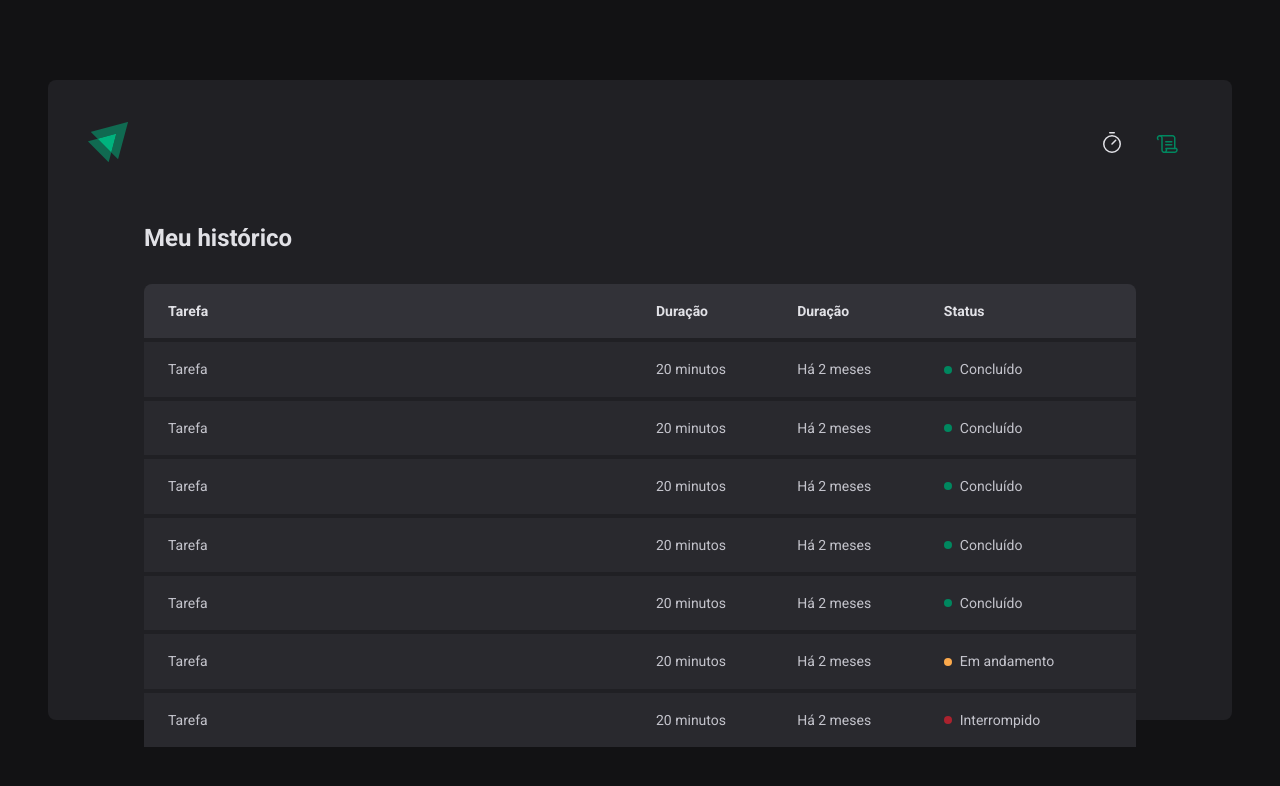
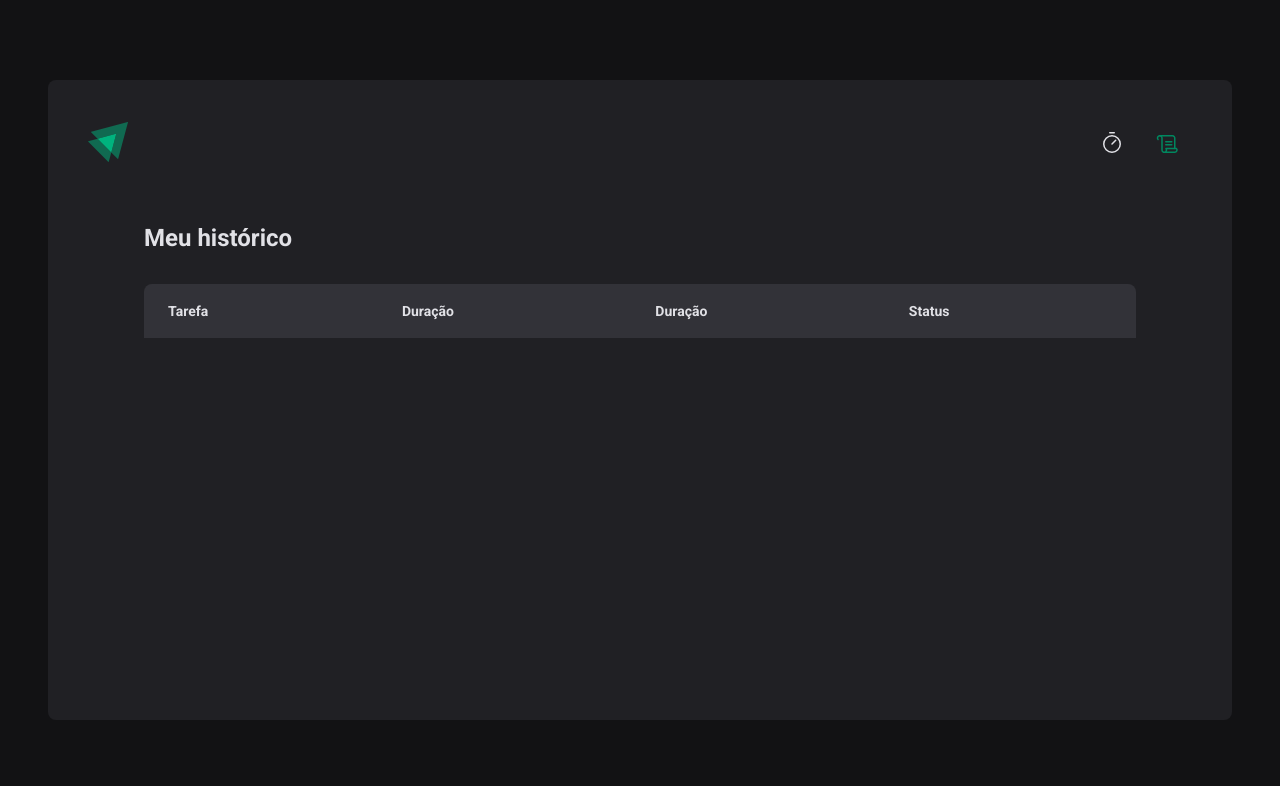
Before and after one commit to JoaoVitorPaludo/timer-phomodoro-react, a React (Vite) app: page /history in a window 1280 px wide. Shown: the top 786 px of the page. Built offline with nearby package versions, Linux system fonts and the light colour scheme.

Commit message:
feat: criação do reducer

```diff
--- a/src/App.tsx
+++ b/src/App.tsx
@@ -4,12 +4,15 @@ import { Router } from "./Router";
 
 import { GlobalStyle } from "./styles/global";
 import { defaultTheme } from "./styles/themes/default";
+import { CyclesContextProvider } from "./contexts/CyclesContext";
 
 export function App() {
   return (
     <ThemeProvider theme={defaultTheme}>
       <BrowserRouter>
-        <Router />
+        <CyclesContextProvider>
+          <Router />
+        </CyclesContextProvider>
       </BrowserRouter>
       <GlobalStyle />
     </ThemeProvider>
--- /dev/null
+++ b/src/contexts/CyclesContext.tsx
@@ -0,0 +1,132 @@
+import { ReactNode, createContext, useReducer, useState } from "react";
+
+interface CreateCycleData {
+  task: string;
+  minutesAmount: number;
+}
+
+interface Cycle {
+  id: string;
+  task: string;
+  minutesAmount: number;
+  startDate: Date;
+  interruptedDate?: Date;
+  finishedDate?: Date;
+}
+
+interface CyclesContextType {
+  cycles: Cycle[];
+  activeCycle: Cycle | undefined;
+  activeCycleId: string | null;
+  amountSecondsPassed: number;
+  markCurrentCycleAsFinished: () => void;
+  setSecondsPassed: (seconds: number) => void;
+  createNewCycle: (data: CreateCycleData) => void;
+  InterruptCurrentCycle: () => void;
+}
+export const CyclesContext = createContext({} as CyclesContextType);
+
+interface CyclesContextProviderProps {
+  children: ReactNode;
+}
+
+export function CyclesContextProvider({
+  children,
+}: CyclesContextProviderProps) {
+  const [cycles, dispatch] = useReducer((state: Cycle[], action: any) => {
+    if (action.type === "ADD_NEW_CYCLE") {
+      return [...state, action.payload.newCycle];
+    }
+    return state;
+  }, []);
+
+  const [activeCycleId, setActiveCycleId] = useState<string | null>(null);
+  const [amountSecondsPassed, setAmountSecondsPassed] = useState(0);
+
+  const activeCycle = cycles.find((cycle) => cycle.id === activeCycleId);
+
+  function setSecondsPassed(seconds: number) {
+    setAmountSecondsPassed(seconds);
+  }
+
+  function markCurrentCycleAsFinished() {
+    dispatch({
+      type: "MARK_CURRENT_CYCLE_AS_FINISHED",
+      payload: {
+        activeCycleId,
+      },
+    });
+
+    // setCycles((state) =>
+    //   state.map((cycle) => {
+    //     if (cycle.id === activeCycleId) {
+    //       return {
+    //         ...cycle,
+    //         finishedDate: new Date(),
+    //       };
+    //     } else {
+    //       return cycle;
+    //     }
+    //   })
+    // );
+  }
+
+  function createNewCycle(data: CreateCycleData) {
+    const id = String(new Date().getTime());
+
+    const newCycle: Cycle = {
+      id,
+      task: data.task,
+      minutesAmount: data.minutesAmount,
+      startDate: new Date(),
+    };
+
+    dispatch({
+      type: "ADD_NEW_CYCLE",
+      payload: {
+        newCycle,
+      },
+    });
+    //setCycles((state) => [...state, newCycle]);
+    setActiveCycleId(id);
+    setAmountSecondsPassed(0);
+  }
+
+  function InterruptCurrentCycle() {
+    dispatch({
+      type: "INTERRUPT_CURRENT_CYCLE",
+      payload: {
+        activeCycleId,
+      },
+    });
+    // setCycles((state) =>
+    //   state.map((cycle) => {
+    //     if (cycle.id === activeCycleId) {
+    //       return {
+    //         ...cycle,
+    //         interruptedDate: new Date(),
+    //       };
+    //     } else {
+    //       return cycle;
+    //     }
+    //   })
+    // );
+    setActiveCycleId(null);
+  }
+  return (
+    <CyclesContext.Provider
+      value={{
+        cycles,
+        activeCycle,
+        activeCycleId,
+        markCurrentCycleAsFinished,
+        amountSecondsPassed,
+        setSecondsPassed,
+        createNewCycle,
+        InterruptCurrentCycle,
+      }}
+    >
+      {children}
+    </CyclesContext.Provider>
+  );
+}
--- a/src/pages/History/index.tsx
+++ b/src/pages/History/index.tsx
@@ -1,6 +1,11 @@
+import { useContext } from "react";
 import { HistoryContainer, HistoryList, Status } from "./Styles";
+import { CyclesContext } from "../../contexts/CyclesContext";
+import { formatDistanceToNow } from "date-fns";
+import { ptBR } from "date-fns/locale";
 
 export function History() {
+  const { cycles } = useContext(CyclesContext);
   return (
     <HistoryContainer>
       <h1>Meu histórico</h1>
@@ -16,62 +21,31 @@ export function History() {
             </tr>
           </thead>
           <tbody>
-            <tr>
-              <td>Tarefa</td>
-              <td>20 minutos</td>
-              <td>Há 2 meses</td>
-              <td>
-                <Status statusColor="green">Concluído</Status>
-              </td>
-            </tr>
-            <tr>
-              <td>Tarefa</td>
-              <td>20 minutos</td>
-              <td>Há 2 meses</td>
-              <td>
-                <Status statusColor="green">Concluído</Status>
-              </td>
-            </tr>
-            <tr>
-              <td>Tarefa</td>
-              <td>20 minutos</td>
-              <td>Há 2 meses</td>
-              <td>
-                <Status statusColor="green">Concluído</Status>
-              </td>
-            </tr>
-            <tr>
-              <td>Tarefa</td>
-              <td>20 minutos</td>
-              <td>Há 2 meses</td>
-              <td>
-                <Status statusColor="green">Concluído</Status>
-              </td>
-            </tr>
-            <tr>
-              <td>Tarefa</td>
-              <td>20 minutos</td>
-              <td>Há 2 meses</td>
-              <td>
-                <Status statusColor="green">Concluído</Status>
-              </td>
-            </tr>
-            <tr>
-              <td>Tarefa</td>
-              <td>20 minutos</td>
-              <td>Há 2 meses</td>
-              <td>
-                <Status statusColor="yellow">Em andamento</Status>
-              </td>
-            </tr>
-            <tr>
-              <td>Tarefa</td>
-              <td>20 minutos</td>
-              <td>Há 2 meses</td>
-              <td>
-                <Status statusColor="red">Interrompido</Status>
-              </td>
-            </tr>
+            {cycles.map((cycle) => {
+              return (
+                <tr key={cycle.id}>
+                  <td>{cycle.task}</td>
+                  <td>{cycle.minutesAmount} minutos</td>
+                  <td>
+                    {formatDistanceToNow(cycle.startDate, {
+                      addSuffix: true,
+                      locale: ptBR,
+                    })}
+                  </td>
+                  <td>
+                    {cycle.finishedDate && (
+                      <Status statusColor="green">Concluído</Status>
+                    )}
+                    {cycle.interruptedDate && (
+                      <Status statusColor="red">Interrompido</Status>
+                    )}
+                    {!cycle.finishedDate && !cycle.interruptedDate && (
+                      <Status statusColor="yellow">Em andamento</Status>
+                    )}
+                  </td>
+                </tr>
+              );
+            })}
           </tbody>
         </table>
       </HistoryList>
--- a/src/pages/Home/components/Countdown/index.tsx
+++ b/src/pages/Home/components/Countdown/index.tsx
@@ -1,7 +1,7 @@
 import { useContext, useEffect } from "react";
 import { CountdownContainer, Separator } from "./styles";
 import { differenceInSeconds } from "date-fns";
-import { CyclesContext } from "../..";
+import { CyclesContext } from "../../../../contexts/CyclesContext";
 
 export function Countdown() {
   const {
--- a/src/pages/Home/components/NewCycleForm/index.tsx
+++ b/src/pages/Home/components/NewCycleForm/index.tsx
@@ -1,7 +1,7 @@
 import { useFormContext } from "react-hook-form";
 import { FormContainer, MinutesAmountInput, TaskInput } from "./styles";
 import { useContext } from "react";
-import { CyclesContext } from "../..";
+import { CyclesContext } from "../../../../contexts/CyclesContext";
 export function NewCycleForm() {
   const { activeCycle } = useContext(CyclesContext);
   const { register } = useFormContext();
--- a/src/pages/Home/index.tsx
+++ b/src/pages/Home/index.tsx
@@ -2,7 +2,6 @@ import { HandPalm, Play } from "phosphor-react";
 import { FormProvider, useForm } from "react-hook-form";
 import { zodResolver } from "@hookform/resolvers/zod";
 import * as zod from "zod";
-import { createContext, useState } from "react";
 
 import {
   HomeContainer,
@@ -11,24 +10,8 @@ import {
 } from "./styles";
 import { NewCycleForm } from "./components/NewCycleForm";
 import { Countdown } from "./components/Countdown";
-
-interface Cycle {
-  id: string;
-  task: string;
-  minutesAmount: number;
-  startDate: Date;
-  interruptedDate?: Date;
-  finishedDate?: Date;
-}
-interface CyclesContextType {
-  activeCycle: Cycle | undefined;
-  activeCycleId: string | null;
-  amountSecondsPassed: number;
-  markCurrentCycleAsFinished: () => void;
-  setSecondsPassed: (seconds: number) => void;
-}
-
-export const CyclesContext = createContext({} as CyclesContextType);
+import { useContext } from "react";
+import { CyclesContext } from "../../contexts/CyclesContext";
 
 const newCycleFormValidationSchema = zod.object({
   task: zod.string().min(1, "Informe a tarefa"),
@@ -41,9 +24,8 @@ const newCycleFormValidationSchema = zod.object({
 type NewCycleFormData = Zod.infer<typeof newCycleFormValidationSchema>;
 
 export function Home() {
-  const [cycles, setCycles] = useState<Cycle[]>([]);
-  const [activeCycleId, setActiveCycleId] = useState<string | null>(null);
-  const [amountSecondsPassed, setAmountSecondsPassed] = useState(0);
+  const { activeCycle, createNewCycle, InterruptCurrentCycle } =
+    useContext(CyclesContext);
 
   const newCycleForm = useForm<NewCycleFormData>({
     resolver: zodResolver(newCycleFormValidationSchema),
@@ -53,58 +35,11 @@ export function Home() {
     },
   });
 
-  const { watch, reset, handleSubmit } = newCycleForm;
-  const activeCycle = cycles.find((cycle) => cycle.id === activeCycleId);
-
-  function setSecondsPassed(seconds: number) {
-    setAmountSecondsPassed(seconds);
-  }
-
-  function markCurrentCycleAsFinished() {
-    setCycles((state) =>
-      state.map((cycle) => {
-        if (cycle.id === activeCycleId) {
-          return {
-            ...cycle,
-            finishedDate: new Date(),
-          };
-        } else {
-          return cycle;
-        }
-      })
-    );
-  }
+  const { watch, handleSubmit, reset } = newCycleForm;
 
   function handleCreateNewCycle(data: NewCycleFormData) {
-    const id = String(new Date().getTime());
-
-    const newCycle: Cycle = {
-      id,
-      task: data.task,
-      minutesAmount: data.minutesAmount,
-      startDate: new Date(),
-    };
-
-    setCycles((state) => [...state, newCycle]);
-    setActiveCycleId(id);
-    setAmountSecondsPassed(0);
+    createNewCycle(data);
     reset();
-  }
-
-  function handleInterruptCycle() {
-    setCycles((state) =>
-      state.map((cycle) => {
-        if (cycle.id === activeCycleId) {
-          return {
-            ...cycle,
-            interruptedDate: new Date(),
-          };
-        } else {
-          return cycle;
-        }
-      })
-    );
-    setActiveCycleId(null);
   }
 
   const task = watch("task");
@@ -113,24 +48,14 @@ export function Home() {
   return (
     <HomeContainer>
       <form onSubmit={handleSubmit(handleCreateNewCycle)}>
-        <CyclesContext.Provider
-          value={{
-            activeCycle,
-            activeCycleId,
-            markCurrentCycleAsFinished,
-            amountSecondsPassed,
-            setSecondsPassed,
-          }}
-        >
-          <FormProvider {...newCycleForm}>
-            <NewCycleForm />
-          </FormProvider>
-          <Countdown />
-        </CyclesContext.Provider>
+        <FormProvider {...newCycleForm}>
+          <NewCycleForm />
+        </FormProvider>
+        <Countdown />
         {activeCycle ? (
           <StopCountdownButton
             type="button"
-            onClick={() => handleInterruptCycle()}
+            onClick={() => InterruptCurrentCycle()}
           >
             <HandPalm size={24} />
             Interromper
```
